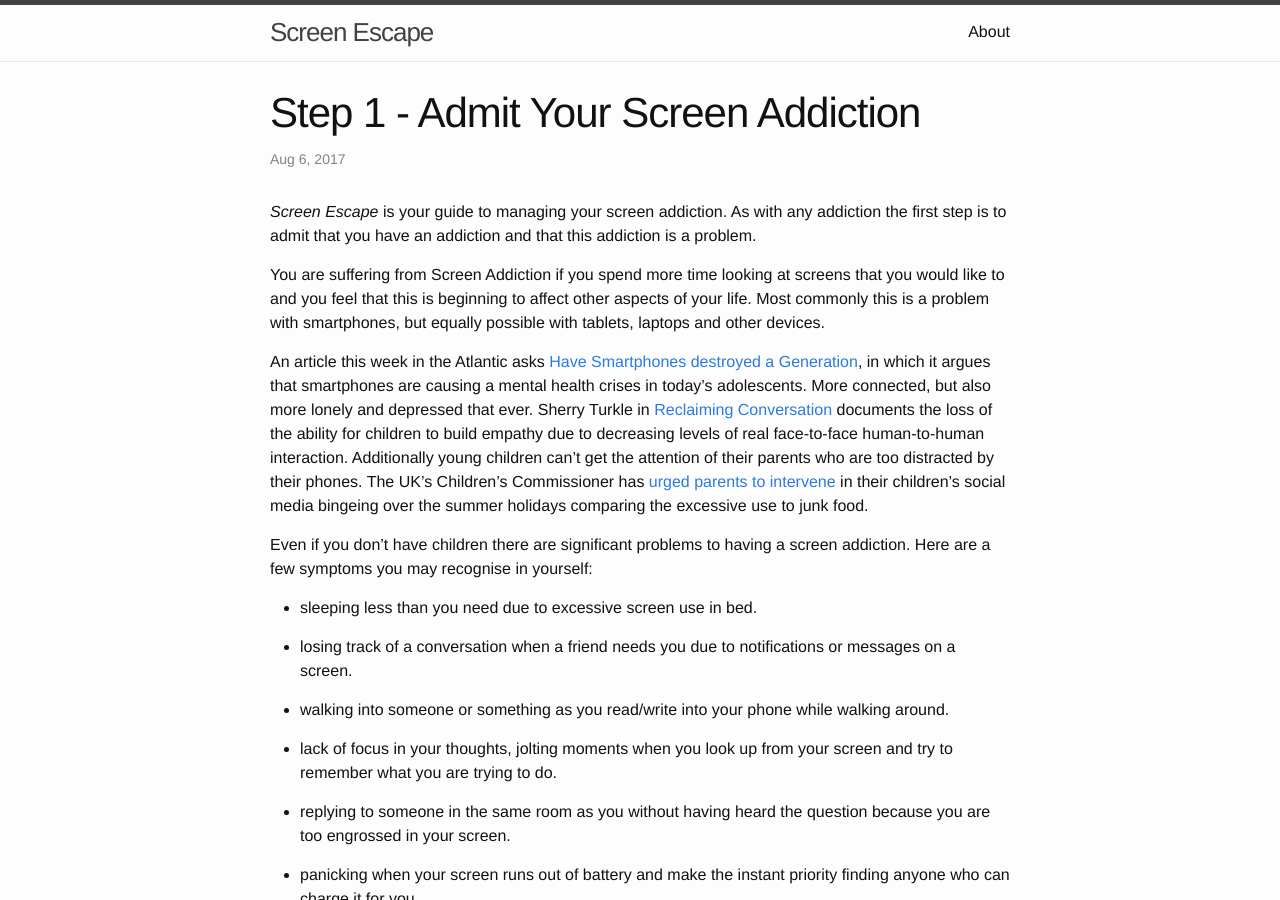
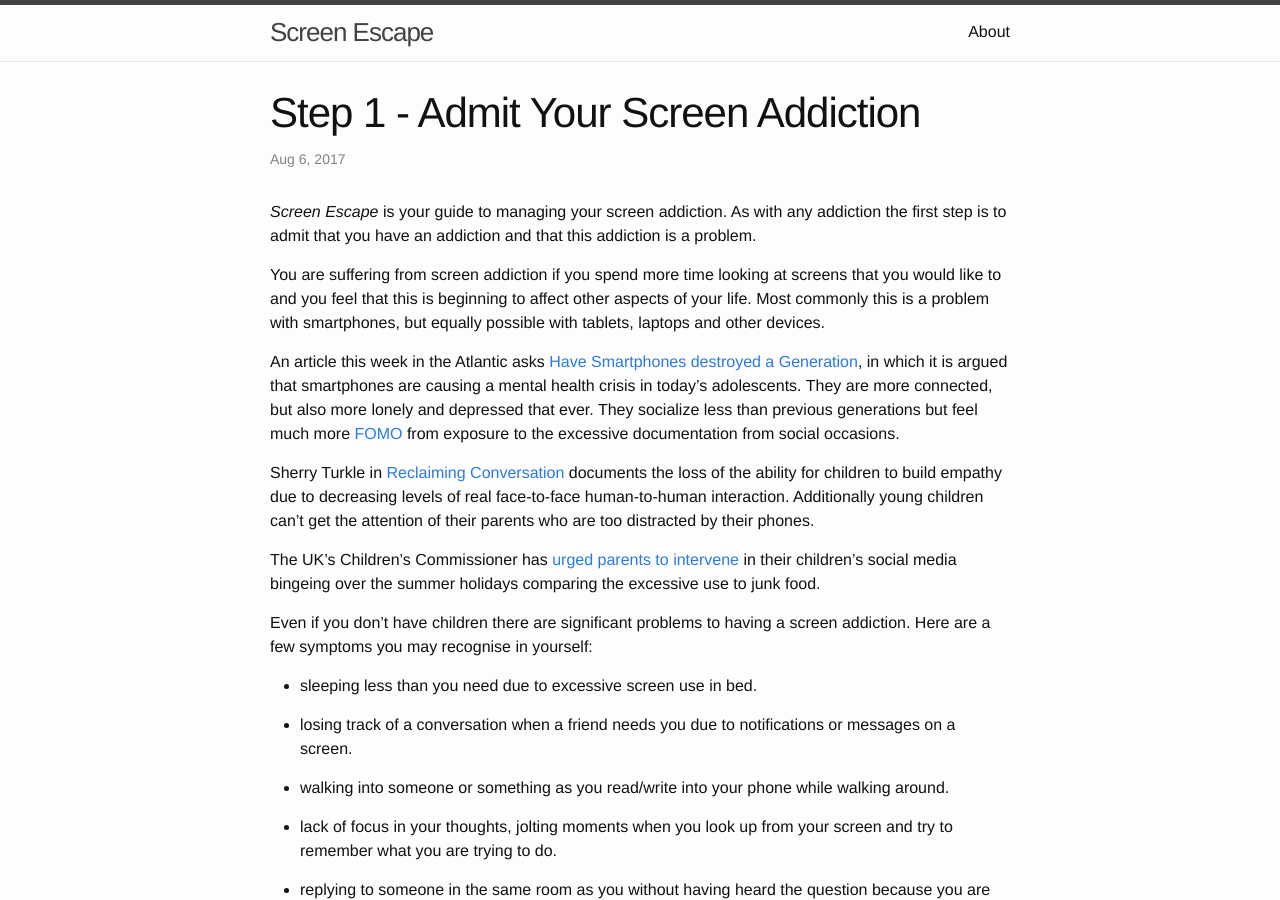
Before and after one commit to screenescape/screenescape.github.io, a Jekyll site: the page built from _posts/2016-08-06-admit.markdown, in a window 1280 px wide and 900 px high. Built offline with Jekyll 4.4.1, drawn with Linux system fonts in a browser that asks for light colours.

Commit message:
fix typos

```diff
--- a/_posts/2016-08-06-admit.markdown
+++ b/_posts/2016-08-06-admit.markdown
@@ -6,9 +6,13 @@
 
 *Screen Escape* is your guide to managing your screen addiction. As with any addiction the first step is to admit that you have an addiction and that this addiction is a problem.
 
-You are suffering from Screen Addiction if you spend more time looking at screens that you would like to and you feel that this is beginning to affect other aspects of your life. Most commonly this is a problem with smartphones, but equally possible with tablets, laptops and other devices.
+You are suffering from screen addiction if you spend more time looking at screens that you would like to and you feel that this is beginning to affect other aspects of your life. Most commonly this is a problem with smartphones, but equally possible with tablets, laptops and other devices.
 
-An article this week in the Atlantic asks [Have Smartphones destroyed a Generation](https://www.theatlantic.com/magazine/archive/2017/09/has-the-smartphone-destroyed-a-generation/534198/), in which it argues that smartphones are causing a mental health crises in today's adolescents. More connected, but also more lonely and depressed that ever. Sherry Turkle in [Reclaiming Conversation](https://www.goodreads.com/book/show/24612127-reclaiming-conversation) documents the loss of the ability for children to build empathy due to decreasing levels of real face-to-face human-to-human interaction. Additionally young children can't get the attention of their parents who are too distracted by their phones. The UK's Children's Commissioner has [urged parents to intervene](https://www.theguardian.com/society/2017/aug/05/children-bingeing-social-media-anne-longfield-childrens-commissioner) in their children's social media bingeing over the summer holidays comparing the excessive use to junk food.
+An article this week in the Atlantic asks [Have Smartphones destroyed a Generation](https://www.theatlantic.com/magazine/archive/2017/09/has-the-smartphone-destroyed-a-generation/534198/), in which it is argued that smartphones are causing a mental health crisis in today's adolescents. They are more connected, but also more lonely and depressed that ever. They socialize less than previous generations but feel much more [FOMO](https://en.wikipedia.org/wiki/FOMO) from exposure to the excessive documentation from social occasions.
+
+Sherry Turkle in [Reclaiming Conversation](https://www.goodreads.com/book/show/24612127-reclaiming-conversation) documents the loss of the ability for children to build empathy due to decreasing levels of real face-to-face human-to-human interaction. Additionally young children can't get the attention of their parents who are too distracted by their phones.
+
+The UK's Children's Commissioner has [urged parents to intervene](https://www.theguardian.com/society/2017/aug/05/children-bingeing-social-media-anne-longfield-childrens-commissioner) in their children's social media bingeing over the summer holidays comparing the excessive use to junk food.
 
 Even if you don't have children there are significant problems to having a screen addiction. Here are a few symptoms you may recognise in yourself:
 
```
